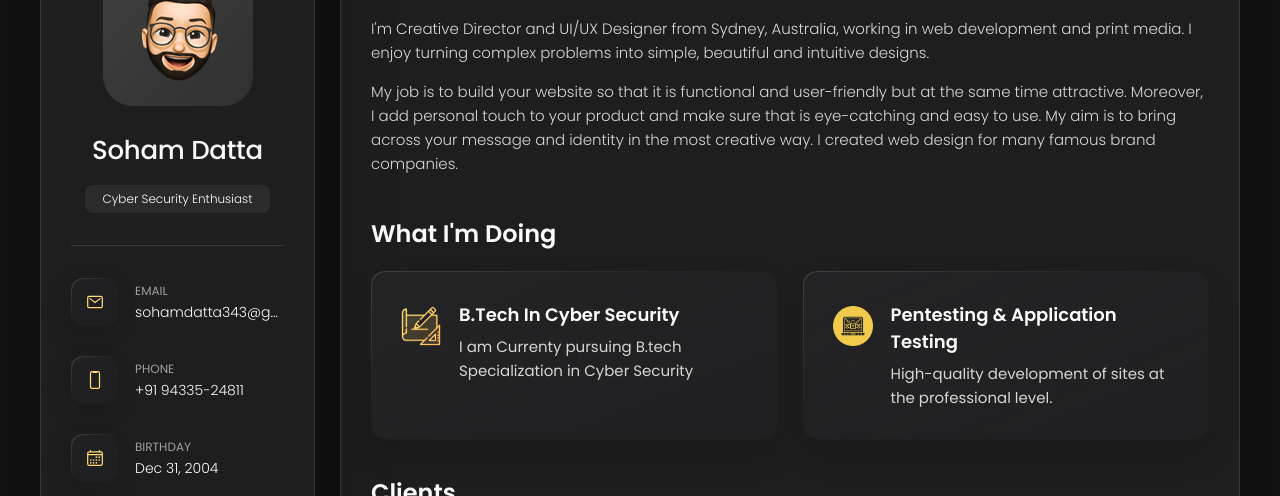
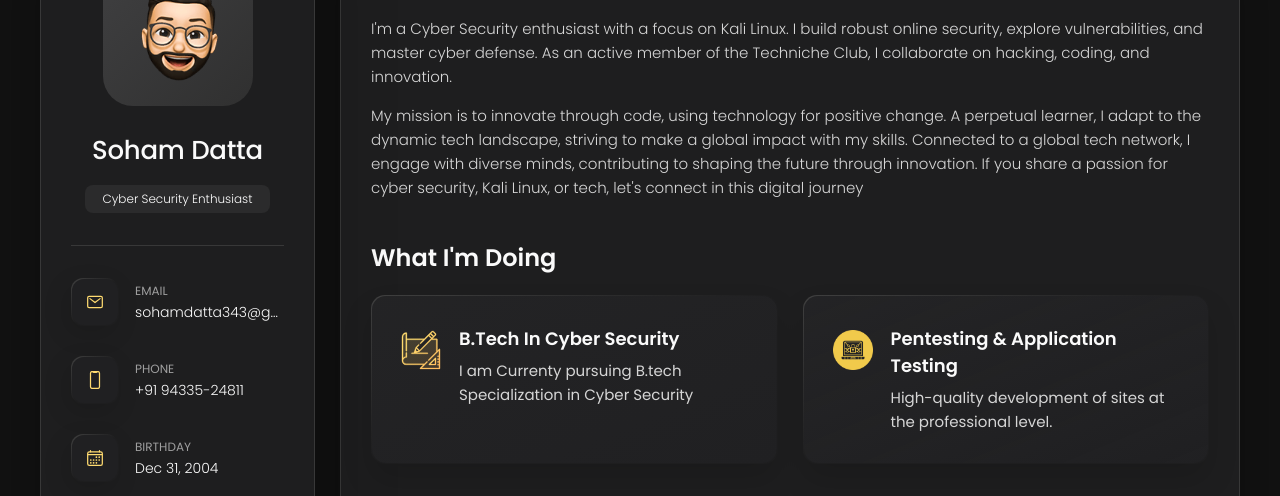
Before and after one commit to soham78-micro/Portfolio, a plain HTML site: page index.html in a window 1280 px wide. Shown: the part 162-658 px from the top of the page. Drawn offline with nearby package versions, Linux system fonts and the light colour scheme.

Commit message:
Update index.html

```diff
--- a/index.html
+++ b/index.html
@@ -209,17 +209,19 @@
 
         <section class="about-text">
           <p>
-            I'm Creative Director and UI/UX Designer from Sydney, Australia, working in web development and print media.
-            I enjoy
-            turning complex problems into simple, beautiful and intuitive designs.
+            I'm a Cyber Security enthusiast with a focus on Kali Linux. I build robust online security, explore vulnerabilities, and master
+ cyber defense. As an active member of the Techniche Club, I
+ collaborate on hacking, coding, and innovation.
           </p>
 
           <p>
-            My job is to build your website so that it is functional and user-friendly but at the same time attractive.
-            Moreover, I
-            add personal touch to your product and make sure that is eye-catching and easy to use. My aim is to bring
-            across your
-            message and identity in the most creative way. I created web design for many famous brand companies.
+           My mission is to innovate through code, using technology for positive
+           change. A perpetual learner, I adapt to the dynamic tech
+            landscape, striving to make a global impact with my skills.
+           Connected to a global tech network, I engage with diverse
+         minds, contributing to shaping the future through innovation. If
+        you share a passion for cyber security, Kali Linux, or tech, let's
+        connect in this digital journey
           </p>
         </section>
 
```
